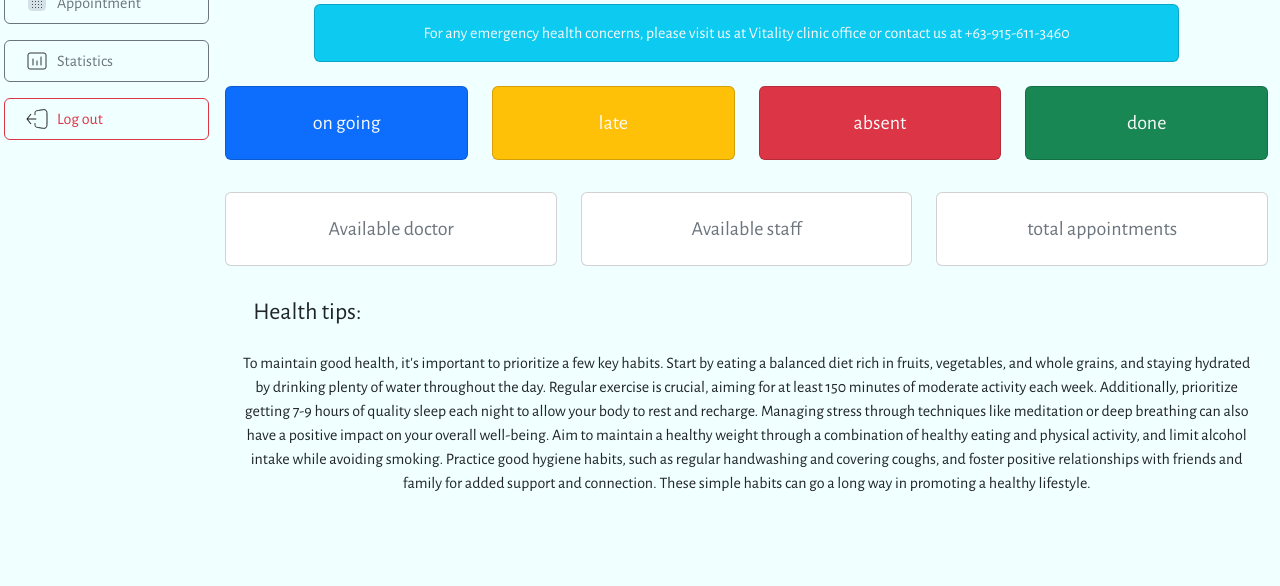
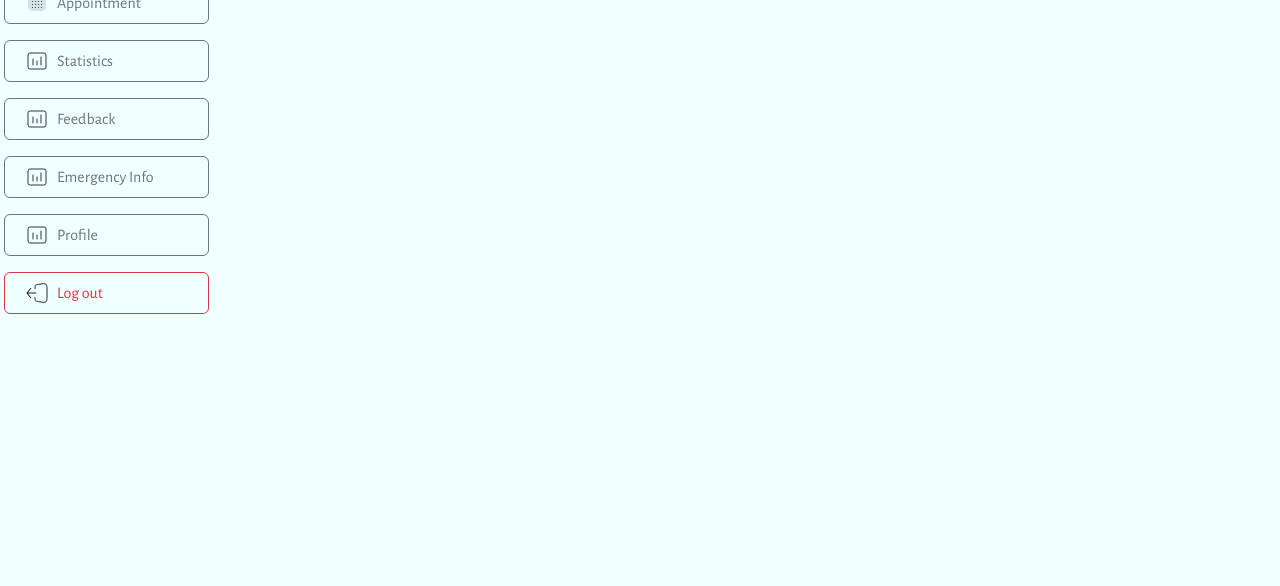
Before and after one commit to P4GASPAS/web-2.0, a plain HTML site: page dashPage.html in a window 1280 px wide. Shown: the part 214-800 px from the top of the page. Drawn offline with nearby package versions, Linux system fonts and the light colour scheme.

Commit message:
second commit

```diff
--- a/dashPage.html
+++ b/dashPage.html
@@ -41,9 +41,9 @@
     <!-- sidenav offcanvas -->
     <div class="container-fluid m-0 p-0">
         <div class="row px-0 mx-0">
-            <div class="col-lg-2 px-0 d-flex flex-column">
+            <div class="col-lg-2 px-0 d-flex flex-column" style="height: 90vh;">
                 <div class="navbar navbar-expand-lg py-0 h-100">
-                    <div class="sidenav offcanvas offcanvas-start rounded align-self-start" data-bs-scroll="true" tabindex="-1" id="offcanvasNavbar">
+                    <div class="sidenav offcanvas offcanvas-start rounded align-self-start" style="height: 100vh;" data-bs-scroll="true" tabindex="-1" id="offcanvasNavbar">
                         <div class="offcanvas-header">
                             <img src="./images/clinicLogo.svg" alt="Logo" height="48">
                         </div>
@@ -68,6 +68,24 @@
                                         <p class="mb-0">Statistics</p>
                                     </button>
                                 </li>
+                                <li class="nav-item mb-3">
+                                    <button class="btn btn-outline-secondary w-100 py-2 d-flex justify-content-start">
+                                        <img src="./images/chart.svg" alt="icon" class="img-fluid mx-2">
+                                        <p class="mb-0">Feedback</p>
+                                    </button>
+                                </li>
+                                <li class="nav-item mb-3">
+                                    <button class="btn btn-outline-secondary w-100 py-2 d-flex justify-content-start">
+                                        <img src="./images/chart.svg" alt="icon" class="img-fluid mx-2">
+                                        <p class="mb-0">Emergency Info</p>
+                                    </button>
+                                </li>
+                                <li class="nav-item mb-3">
+                                    <button class="btn btn-outline-secondary w-100 py-2 d-flex justify-content-start">
+                                        <img src="./images/chart.svg" alt="icon" class="img-fluid mx-2">
+                                        <p class="mb-0">Profile</p>
+                                    </button>
+                                </li>
                             </ul>
                         </div>
                         <div class="container-fluid w-100 mx-0 px-3 px-lg-1 mb-3">
@@ -81,42 +99,49 @@
             </div>
             <div class="col-12 col-lg-10">
                 <!-- dynamic div -->
-                <section>
+                <!-- <section>
                     <p class="fw-bold my-4 ms-3 h5">
                         Home
                     </p>
-                    <h1 class="user-name text-center my-4">
-                        Jamili, Yhestin Syth Basas
-                    </h1>
+                    <div class="card d-flex align-items-center flex-row mb-3 shadow-sm">
+                        <span class="py-3 ms-3">
+                            <img src="./images/boy.svg" alt="icon" class="img-fluid mx-3">
+                        </span>
+                        <span class="py-3">
+                            <h4 class="user-name mt-2 mb-0">
+                                Hello, Yhestin Syth
+                            </h4>
+                            <p class="p-0 mb-2">
+                                Your well-being is our priority. Explore and manage your health with ease.
+                            </p>
+                        </span>
+                    </div>
                     <div class="row g-4 justify-content-center">
-                        <div class="col-12 col-md-10">
-                            <div class="card py-3 bg-info text-light shadow-none">
-                                <p class="text-center mb-0">
-                                    For any emergency health concerns,  please visit us at Vitality clinic
-                                    office or  contact us at +63-915-611-3460
-                                </p>
-                            </div>
+                        <div class="col-12">
+                            <h4 class="text-start ms-3 mb-0">
+                                Status:
+                            </h4>
                         </div>
                         <div class="col-3">
-                            <div class="card py-4 text-center bg-primary text-light h5">on going</div>
+                            <div class="card py-4 text-center bg-primary text-light h5 shadow">on going</div>
                         </div>
                         <div class="col-3">
-                            <div class="card py-4 text-center bg-warning text-light h5">late</div>
+                            <div class="card py-4 text-center bg-warning text-light h5 shadow">late</div>
                         </div>
                         <div class="col-3">
-                            <div class="card py-4 text-center bg-danger text-light h5">absent</div>
+                            <div class="card py-4 text-center bg-danger text-light h5 shadow">absent</div>
                         </div>
                         <div class="col-3">
-                            <div class="card py-4 text-center bg-success text-light h5">done</div>
+                            <div class="card py-4 text-center bg-success text-light h5 shadow">done</div>
                         </div>
                         <div class="col-4">
-                            <div class="card py-4 text-center text-secondary h5">Available doctor</div>
+                            <div class="card py-4 text-center text-secondary h5 shadow-sm">Available doctor</div>
                         </div>
                         <div class="col-4">
-                            <div class="card py-4 text-center text-secondary h5">Available staff</div>
+                            <div class="card py-4 text-center text-secondary h5 shadow-sm">Available staff</div>
                         </div>
                         <div class="col-4">
-                            <div class="card py-4 text-center text-secondary h5">total appointments</div>
+                            <div class="card py-4 text-center text-secondary h5 shadow-sm">total appointments</div>
                         </div>
                     </div>
                     <div class="container-fluid my-4">
@@ -137,7 +162,60 @@
                         for added support and connection. These simple habits can go a long way in
                         promoting a healthy lifestyle.
                     </div>
-                </section>
+                </section> -->
+                <!-- <section>
+                    <div class="container">
+                        <p class="fw-bold my-4 ms-3 h5">
+                            Appointment
+                        </p>
+                        <div class="card shadow w-75 mx-auto mb-5">
+                            <form action="">
+                                <div class="row">
+                                    <div class="col-8 mx-auto my-4">
+                                        <h3>
+                                            Fill up
+                                        </h3>
+                                    </div>
+                                    <div class="col-8 mx-auto mb-4">
+                                        <label for="exampleInputEmail1" class="form-label ms-2">Name</label>
+                                        <input type="name" class="form-control" required>
+                                    </div>
+                                    <div class="col-8 mx-auto mb-4">
+                                        <label for="exampleInputEmail1" class="form-label ms-2">Date</label>
+                                        <input type="date" class="form-control" required>
+                                    </div>
+                                    <div class="col-8 mx-auto mb-4">
+                                        <label for="exampleInputEmail1" class="form-label ms-2">Time</label>
+                                        <input type="time" class="form-control" required>
+                                    </div>
+                                    <div class="col-8 mx-auto mb-4">
+                                        <label for="exampleInputEmail1" class="form-label ms-2">Appointment date</label>
+                                        <input type="date" class="form-control" required>
+                                    </div>
+                                    <div class="col-8 mx-auto mb-4">
+                                        <label for="exampleInputEmail1" class="form-label ms-2">Appointment time</label>
+                                        <input type="time" class="form-control" required>
+                                    </div>
+                                    <div class="col-8 mx-auto mb-4">
+                                        <label class="form-label">Appointment Type</label>
+                                        <select class="form-select" required>
+                                            <option value="">Online</option>
+                                            <option value="Male">Walk-in</option>
+                                            <option value="Female">Emergency</option>
+                                        </select>
+                                    </div>
+                                    <div class="col-8 mx-auto mb-4">
+                                        <label for="exampleInputEmail1" class="form-label ms-2">Appointment Reason</label>
+                                        <textarea class="form-control" rows="2" required></textarea>
+                                    </div>
+                                    <div class="col-8 mx-auto mb-4 d-grid">
+                                        <button class="btn btn-success">Submit</button>
+                                    </div>
+                                </div>
+                            </form>
+                        </div>
+                    </div>
+                </section> -->
             </div>
         </div>
     </div>
```
Also changed, not shown: images/bg-img.jpg (deleted).
